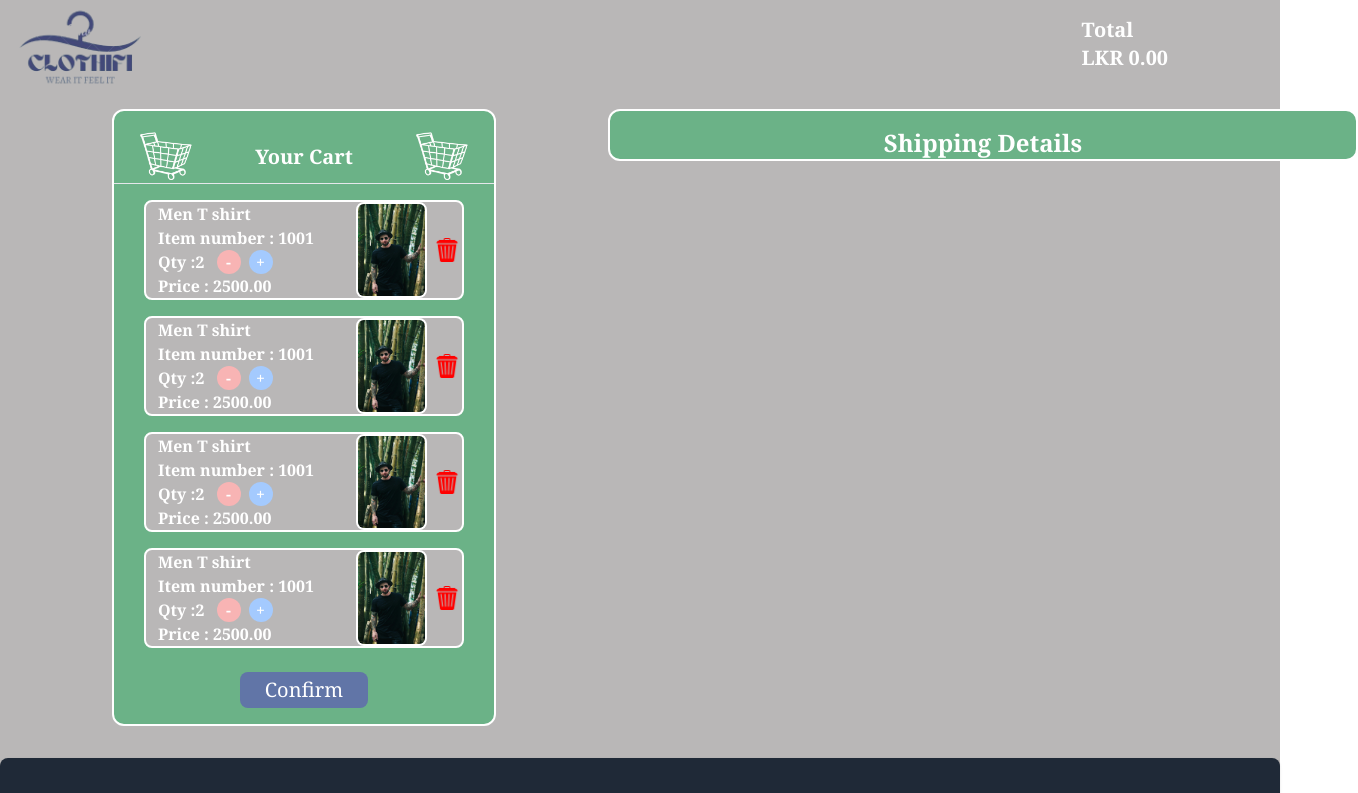
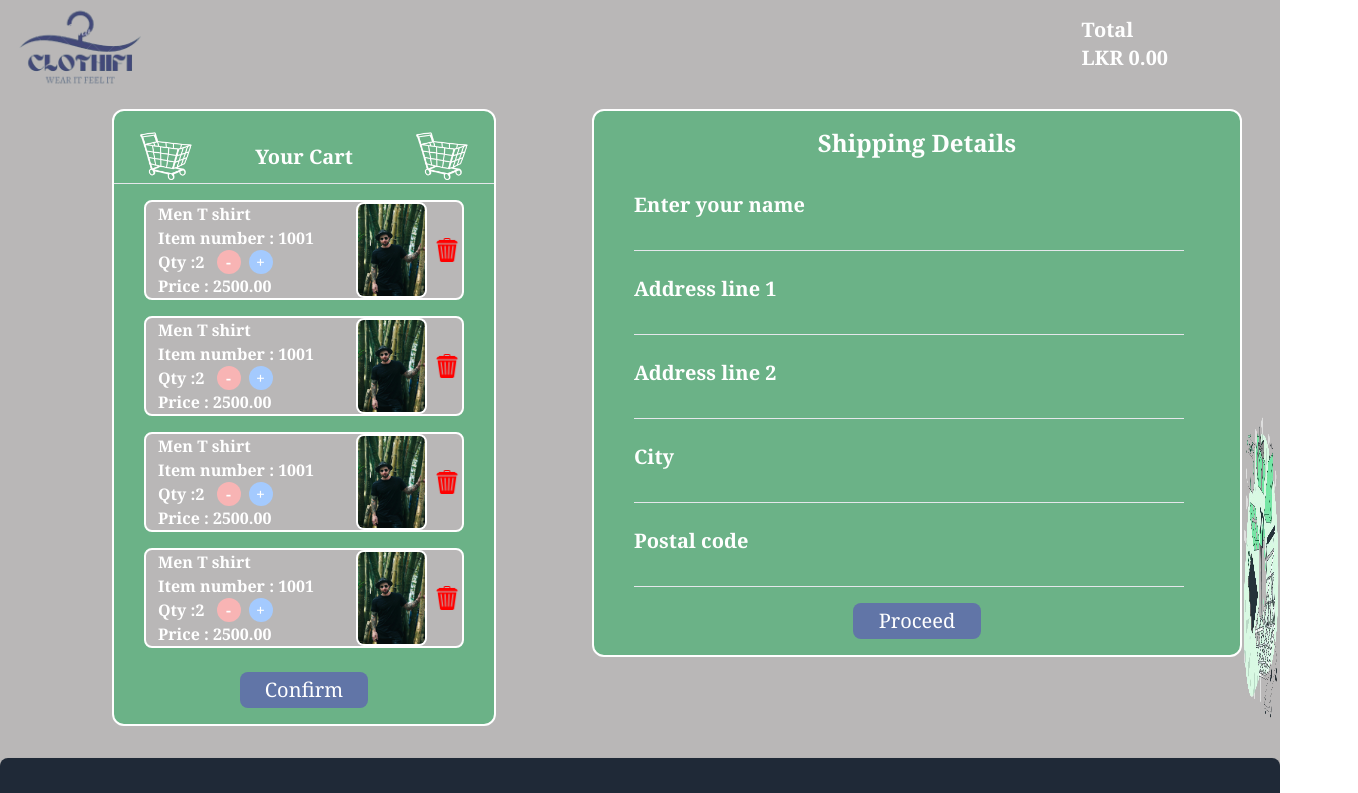
Before and after one commit to Dinuk1994/Clothify_FE, a React (Vite) app: page /cart in a window 1280 px wide. Shown: the top 793 px of the page, 1358 px wide, since content can reach past the window. Built offline with nearby package versions, Linux system fonts and the light colour scheme; a web font is replaced by a local one.

Commit message:
completed cart page

```diff
--- /dev/null
+++ b/src/assets/molecules/ShippingElement.tsx
@@ -0,0 +1,88 @@
+import React from 'react'
+
+
+const ShippingElement = () => {
+    return (
+        <div>
+            <div className='ml-10 mt-8'>
+                <div >
+                    <label htmlFor="" className='text-xl font-serif text-white font-semibold tablet-or-mobile:text-lg'>Enter your name</label>
+                </div>
+                <div>
+                    <div className="relative h-8 w-[550px] min-w-[150px] tablet-or-mobile:w-[250px]">
+                        <input placeholder=""
+                            className="peer h-full w-full text-lg border-b border-blue-gray-200 text-white bg-transparent font-sans  font-normal text-blue-gray-700 outline outline-0 transition-all placeholder-shown:border-blue-gray-200 focus:border-gray-500 focus:outline-0 disabled:border-0 disabled:bg-blue-gray-50 placeholder:opacity-0 focus:placeholder:opacity-100 tablet-or-mobile:text-sm" />
+                        <label
+                            className="after:content[''] pointer-events-none absolute left-0  -top-1.5 flex h-full w-full select-none !overflow-visible truncate text-[11px] font-normal leading-tight text-gray-500 transition-all after:absolute after:-bottom-1.5 after:block after:w-full after:scale-x-0 after:border-b-2 after:border-gray-500 after:transition-transform after:duration-300 peer-placeholder-shown:text-sm peer-placeholder-shown:leading-[4.25] peer-placeholder-shown:text-blue-gray-500 peer-focus:text-[11px] peer-focus:leading-tight peer-focus:text-gray-900 peer-focus:after:scale-x-100 peer-focus:after:border-gray-900 peer-disabled:text-transparent peer-disabled:peer-placeholder-shown:text-blue-gray-500">
+                        </label>
+                    </div>
+                </div>
+            </div>
+            {/* -------------------------------------------------------- */}
+            <div className='ml-10 mt-6'>
+                <div >
+                    <label htmlFor="" className='text-xl font-serif text-white font-semibold tablet-or-mobile:text-lg'>Address line 1</label>
+                </div>
+                <div>
+                    <div className="relative h-8 w-[550px] min-w-[150px] tablet-or-mobile:w-[250px]">
+                        <input placeholder=""
+                            className="peer h-full w-full text-lg border-b border-blue-gray-200 text-white bg-transparent font-sans  font-normal text-blue-gray-700 outline outline-0 transition-all placeholder-shown:border-blue-gray-200 focus:border-gray-500 focus:outline-0 disabled:border-0 disabled:bg-blue-gray-50 placeholder:opacity-0 focus:placeholder:opacity-100 tablet-or-mobile:text-sm" />
+                        <label
+                            className="after:content[''] pointer-events-none absolute left-0  -top-1.5 flex h-full w-full select-none !overflow-visible truncate text-[11px] font-normal leading-tight text-gray-500 transition-all after:absolute after:-bottom-1.5 after:block after:w-full after:scale-x-0 after:border-b-2 after:border-gray-500 after:transition-transform after:duration-300 peer-placeholder-shown:text-sm peer-placeholder-shown:leading-[4.25] peer-placeholder-shown:text-blue-gray-500 peer-focus:text-[11px] peer-focus:leading-tight peer-focus:text-gray-900 peer-focus:after:scale-x-100 peer-focus:after:border-gray-900 peer-disabled:text-transparent peer-disabled:peer-placeholder-shown:text-blue-gray-500">
+                        </label>
+                    </div>
+                </div>
+            </div>
+            {/* -------------------------------------------------------- */}
+            <div className='ml-10 mt-6'>
+                <div >
+                    <label htmlFor="" className='text-xl font-serif text-white font-semibold tablet-or-mobile:text-lg'>Address line 2</label>
+                </div>
+                <div>
+                    <div className="relative h-8 w-[550px] min-w-[150px] tablet-or-mobile:w-[250px]">
+                        <input placeholder=""
+                            className="peer h-full w-full text-lg border-b border-blue-gray-200 text-white bg-transparent font-sans  font-normal text-blue-gray-700 outline outline-0 transition-all placeholder-shown:border-blue-gray-200 focus:border-gray-500 focus:outline-0 disabled:border-0 disabled:bg-blue-gray-50 placeholder:opacity-0 focus:placeholder:opacity-100 tablet-or-mobile:text-sm" />
+                        <label
+                            className="after:content[''] pointer-events-none absolute left-0  -top-1.5 flex h-full w-full select-none !overflow-visible truncate text-[11px] font-normal leading-tight text-gray-500 transition-all after:absolute after:-bottom-1.5 after:block after:w-full after:scale-x-0 after:border-b-2 after:border-gray-500 after:transition-transform after:duration-300 peer-placeholder-shown:text-sm peer-placeholder-shown:leading-[4.25] peer-placeholder-shown:text-blue-gray-500 peer-focus:text-[11px] peer-focus:leading-tight peer-focus:text-gray-900 peer-focus:after:scale-x-100 peer-focus:after:border-gray-900 peer-disabled:text-transparent peer-disabled:peer-placeholder-shown:text-blue-gray-500">
+                        </label>
+                    </div>
+                </div>
+            </div>
+            {/* -------------------------------------------------------- */}
+            <div className='ml-10 mt-6'>
+                <div >
+                    <label htmlFor="" className='text-xl font-serif text-white font-semibold tablet-or-mobile:text-lg'>City</label>
+                </div>
+                <div>
+                    <div className="relative h-8 w-[550px] min-w-[150px] tablet-or-mobile:w-[250px]">
+                        <input placeholder=""
+                            className="peer h-full w-full text-lg border-b border-blue-gray-200 text-white bg-transparent font-sans  font-normal text-blue-gray-700 outline outline-0 transition-all placeholder-shown:border-blue-gray-200 focus:border-gray-500 focus:outline-0 disabled:border-0 disabled:bg-blue-gray-50 placeholder:opacity-0 focus:placeholder:opacity-100 tablet-or-mobile:text-sm" />
+                        <label
+                            className="after:content[''] pointer-events-none absolute left-0  -top-1.5 flex h-full w-full select-none !overflow-visible truncate text-[11px] font-normal leading-tight text-gray-500 transition-all after:absolute after:-bottom-1.5 after:block after:w-full after:scale-x-0 after:border-b-2 after:border-gray-500 after:transition-transform after:duration-300 peer-placeholder-shown:text-sm peer-placeholder-shown:leading-[4.25] peer-placeholder-shown:text-blue-gray-500 peer-focus:text-[11px] peer-focus:leading-tight peer-focus:text-gray-900 peer-focus:after:scale-x-100 peer-focus:after:border-gray-900 peer-disabled:text-transparent peer-disabled:peer-placeholder-shown:text-blue-gray-500">
+                        </label>
+                    </div>
+                </div>
+            </div>
+            {/* -------------------------------------------------------- */}
+            <div className='ml-10 mt-6'>
+                <div >
+                    <label htmlFor="" className='text-xl font-serif text-white font-semibold tablet-or-mobile:text-lg'>Postal code</label>
+                </div>
+                <div>
+                    <div className="relative h-8 w-[550px] min-w-[150px] tablet-or-mobile:w-[250px]">
+                        <input placeholder=""
+                            className="peer h-full w-full text-lg border-b border-blue-gray-200 text-white bg-transparent font-sans  font-normal text-blue-gray-700 outline outline-0 transition-all placeholder-shown:border-blue-gray-200 focus:border-gray-500 focus:outline-0 disabled:border-0 disabled:bg-blue-gray-50 placeholder:opacity-0 focus:placeholder:opacity-100 tablet-or-mobile:text-sm" />
+                        <label
+                            className="after:content[''] pointer-events-none absolute left-0  -top-1.5 flex h-full w-full select-none !overflow-visible truncate text-[11px] font-normal leading-tight text-gray-500 transition-all after:absolute after:-bottom-1.5 after:block after:w-full after:scale-x-0 after:border-b-2 after:border-gray-500 after:transition-transform after:duration-300 peer-placeholder-shown:text-sm peer-placeholder-shown:leading-[4.25] peer-placeholder-shown:text-blue-gray-500 peer-focus:text-[11px] peer-focus:leading-tight peer-focus:text-gray-900 peer-focus:after:scale-x-100 peer-focus:after:border-gray-900 peer-disabled:text-transparent peer-disabled:peer-placeholder-shown:text-blue-gray-500">
+                        </label>
+                    </div>
+                </div>
+            </div>
+            <div className='flex justify-center'>
+                <button className='bg-confirm-btn w-32 rounded-lg mt-4 font-serif text-white p-1 text-xl mb-4 hover:bg-blue-900'>Proceed</button>
+            </div>
+        </div>
+    )
+}
+
+export default ShippingElement
--- a/src/assets/organism/ShippingContainer.tsx
+++ b/src/assets/organism/ShippingContainer.tsx
@@ -1,10 +1,15 @@
 import React from 'react'
+import ShippingElement from '../molecules/ShippingElement'
 
 const ShippingContainer = () => {
     return (
-        <div className='ml-28 mt-4 w-[750px] bg-header-color border-2 border-white rounded-xl tablet-or-mobile:w-80 tablet-or-mobile:ml-3'>
+        <div className='ml-24 mt-4 w-[650px] bg-header-color border-2 border-white rounded-xl tablet-or-mobile:w-80 tablet-or-mobile:ml-3'>
             <div className='flex justify-center'>
                 <label htmlFor="" className='mt-4 font-serif font-bold text-2xl text-white tablet-or-mobile:text-lg tablet-or-mobile:mt-5'>Shipping Details</label>
+            </div>
+
+            <div className='flex flex-col'>
+                <ShippingElement/>
             </div>
         </div>
     )
--- a/src/assets/templates/CartTemplate.tsx
+++ b/src/assets/templates/CartTemplate.tsx
@@ -3,6 +3,7 @@ import Logo from '../../../public/common/CLOTHIFI-removebg-preview.png'
 import CartContainer from '../organism/CartContainer'
 import FooterElement from '../molecules/Footer'
 import ShippingContainer from '../organism/ShippingContainer'
+import CartImage from '../../../public/Cart/9212299-removebg-preview.png'
 
 const CartTemplate = () => {
     return (
@@ -18,12 +19,15 @@ const CartTemplate = () => {
                     </div>
                 </div>
             </div>
-            <div className='flex grid-cols-2 tablet-or-mobile:grid-cols-1 tablet-or-mobile:flex-col'>
+            <div className='flex grid-cols-3 tablet-or-mobile:grid-cols-1 tablet-or-mobile:flex-col'>
                 <div>
                     <CartContainer/>
                 </div>
                 <div>
                     <ShippingContainer/>
+                </div>
+                <div className='mt-80 tablet-or-mobile:mt-2 flex justify-center'>
+                    <img src={CartImage} alt="" className='tablet-or-mobile:size-52' />
                 </div>
             </div>
             <div className='mt-8'>
```
Also changed, not shown: public/Cart/9212299-removebg-preview.png (added).
